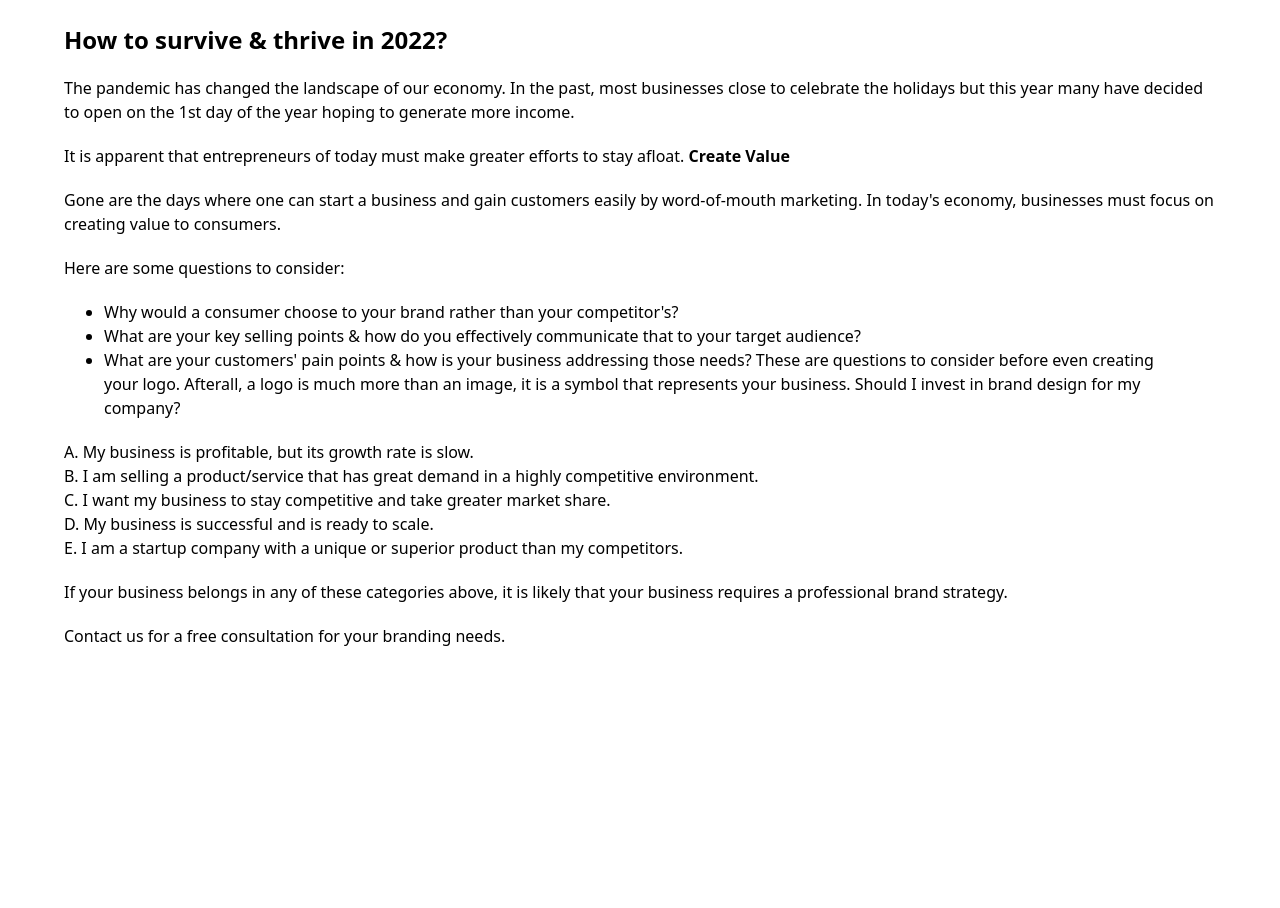
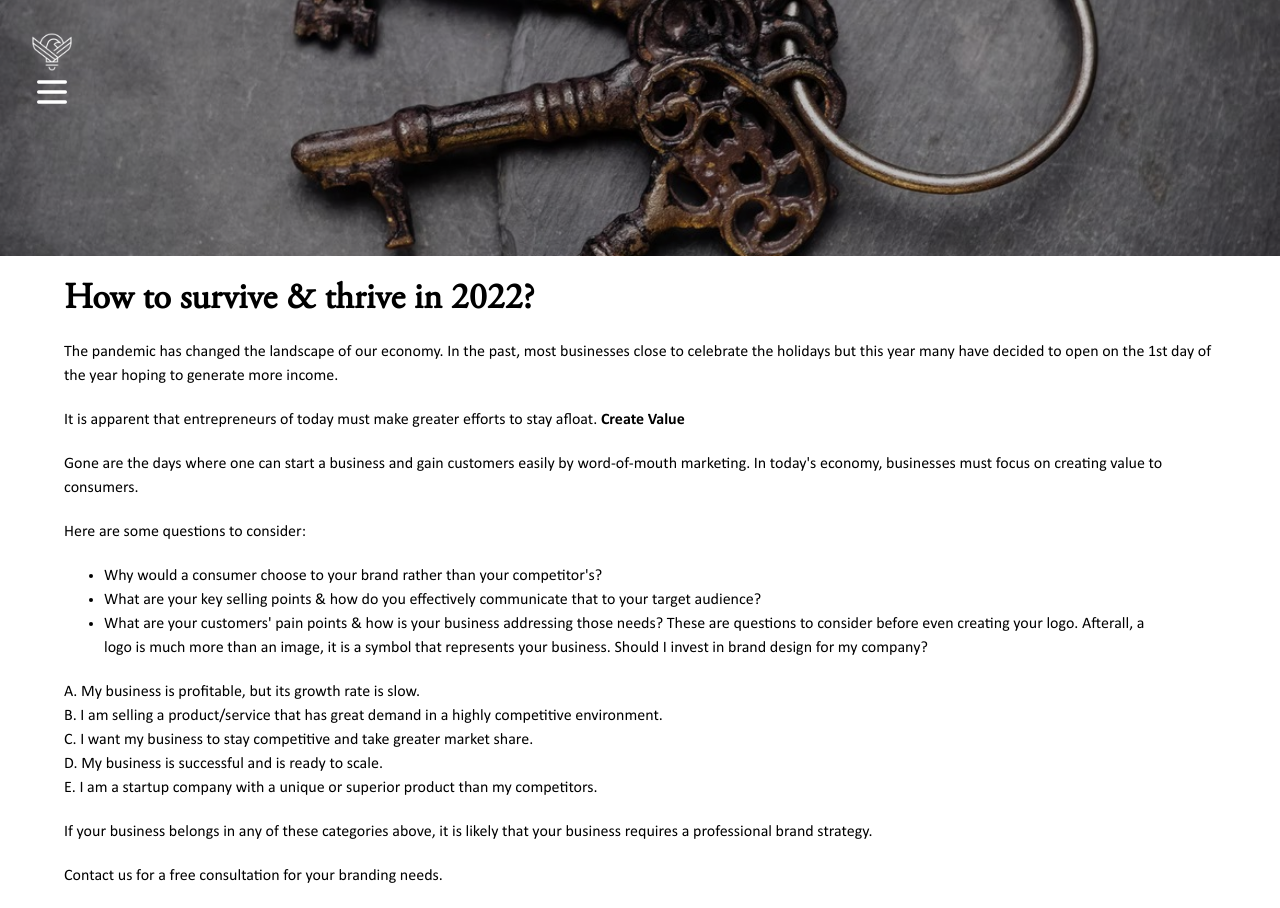
Before and after one commit to ghostjson/tco-website, a Next.js app: page /article/article_1 in a window 1280 px wide. Before the commit the page ends 800 px from the top, so only its background shows below. Built offline with nearby package versions, Linux system fonts and the light colour scheme.

Commit message:
refactor: new blog page

```diff
--- a/src/components/ServiceItem.tsx
+++ b/src/components/ServiceItem.tsx
@@ -25,7 +25,7 @@ const ServiceItem: React.FC<ServiceItemProps> = ({
         <h2
           className='text-4xl xl:text-5xl font-semibold mb-2'
           style={{ color: color }}>
-          {price <= 0 ? 'FREE' : `$${price}`}
+          {parseInt('' + price) <= 0 ? 'FREE' : `$${price}`}
         </h2>
         <h4 className='font-bold font-calibri text-base xl:text-xl uppercase tracking-wider mb-0'>
           {title}
--- a/src/pages/article/[slug].tsx
+++ b/src/pages/article/[slug].tsx
@@ -2,9 +2,19 @@ import fs from 'fs';
 import path from 'path';
 import matter from 'gray-matter';
 import ReactMarkdown from 'react-markdown';
+import Layout from '@components/Layout';
 
-export default function Article({ content }) {
-  return <ReactMarkdown className='markdown'>{content}</ReactMarkdown>;
+export default function Article({ content, meta }) {
+  return (
+    <Layout>
+      <img
+        src={meta.cover_image}
+        alt=''
+        className='w-full h-64 object-cover brightness-75'
+      />
+      <ReactMarkdown className='markdown'>{content}</ReactMarkdown>
+    </Layout>
+  );
 }
 
 export async function getStaticPaths() {
@@ -31,11 +41,12 @@ export async function getStaticProps(context) {
     'utf-8'
   );
 
-  const { content } = matter(mdWithMeta);
+  const { content, data: meta } = matter(mdWithMeta);
 
   return {
     props: {
       content,
+      meta,
     },
   };
 }
--- a/src/styles/globals.scss
+++ b/src/styles/globals.scss
@@ -23,9 +23,9 @@
   }
 
   .markdown {
-    @apply px-8 xl:px-16 mt-6;
+    @apply px-8 xl:px-16 mt-6 font-calibri;
     h1 {
-      @apply text-2xl font-bold;
+      @apply text-4xl font-agaramondPro font-bold;
     }
     li {
       @apply list-disc mx-2 xl:mx-10;
```
